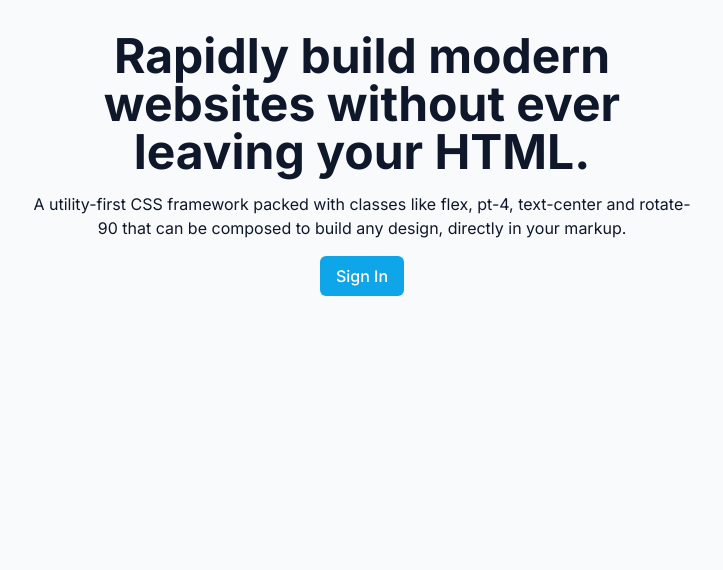
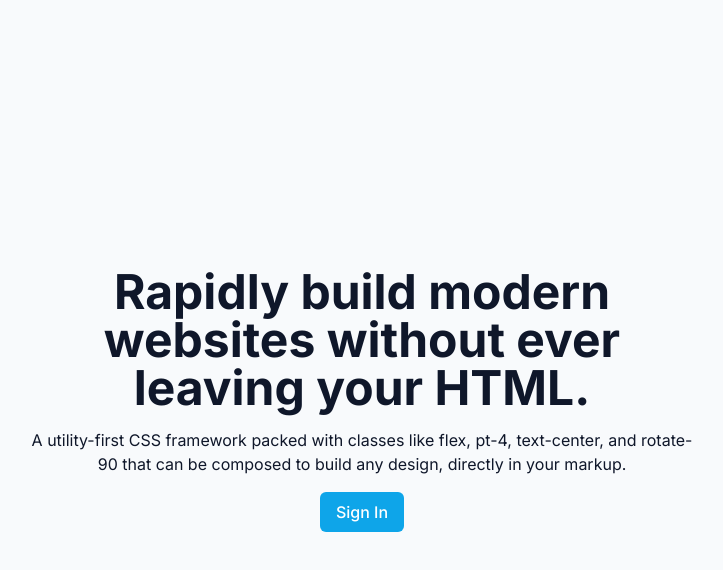
Before and after one commit to LopesA95/tailwind-next, a Next.js app: page / in a window 1280 px wide. Shown: the top 570 px of the page, without its empty margins (278-1001 px from the left). Built offline with nearby package versions, Linux system fonts and the light colour scheme.

Commit message:
🚨 configurando o eslint e o prettier

```diff
--- /dev/null
+++ b/prettier.config.js
@@ -0,0 +1,3 @@
+module.exports = {
+  plugins: [import('prettier-plugin-tailwindcss')],
+}
--- a/src/app/page.tsx
+++ b/src/app/page.tsx
@@ -1,15 +1,19 @@
 export default function Home() {
   return (
-    <div className="p-8 bg-slate-50 text-slate-900 dark:bg-slate-900 dark:text-slate-100 h-screen flex flex-col items-center text-center">
+    <div className="flex h-screen flex-col items-center justify-center bg-slate-50 p-8 text-center text-slate-900 dark:bg-slate-900 dark:text-slate-100">
       <div className="max-w-2xl">
-      <h1 className="font-bold text-3xl sm:text-4xl lg:text-5xl ">
-      Rapidly build modern websites without ever leaving your HTML.
+        <h1 className="text-3xl font-bold sm:text-4xl lg:text-5xl">
+          Rapidly build modern websites without ever leaving your HTML.
         </h1>
-      <p className="mt-4 dark:text-slate-400">A utility-first CSS framework packed with classes like flex, pt-4, text-center and rotate-90 that can be composed to build any design, directly in your markup.</p>
-      <button className="bg-sky-500 dark:bg-sky-400 dark:text-sky-950 text-white px-4 py-2 rounded-md font-medium mt-4 enabled:hover:bg-sky-600 disabled:opacity-60 disabled:cursor-not-allowed">
-        Sign In
-      </button>
+        <p className="mt-4 dark:text-slate-400">
+          A utility-first CSS framework packed with classes like flex, pt-4,
+          text-center, and rotate-90 that can be composed to build any design,
+          directly in your markup.
+        </p>
+        <button className="mt-4 rounded-md bg-sky-500 px-4 py-2 font-medium text-white enabled:hover:bg-sky-600 disabled:cursor-not-allowed disabled:opacity-60 dark:bg-sky-400 dark:text-sky-950">
+          Sign In
+        </button>
       </div>
     </div>
-  );
+  )
 }
--- a/tailwind.config.ts
+++ b/tailwind.config.ts
@@ -1,16 +1,14 @@
-import type { Config } from "tailwindcss";
+import type { Config } from 'tailwindcss'
 
 const config: Config = {
-  content: [
-    "./src/**/*.tsx",
-  ],
+  content: ['./src/**/*.tsx'],
   theme: {
     extend: {
       colors: {
-        anderson: '#8257e6'
+        anderson: '#8257e6',
       },
     },
   },
   plugins: [],
-};
-export default config;
+}
+export default config
```
Also changed, not shown: package.json (+10 -5 lines), src/app/layout.tsx (+9 -9 lines), .eslintrc.json, 2 other files (tests, documents, lock files or other folders).
